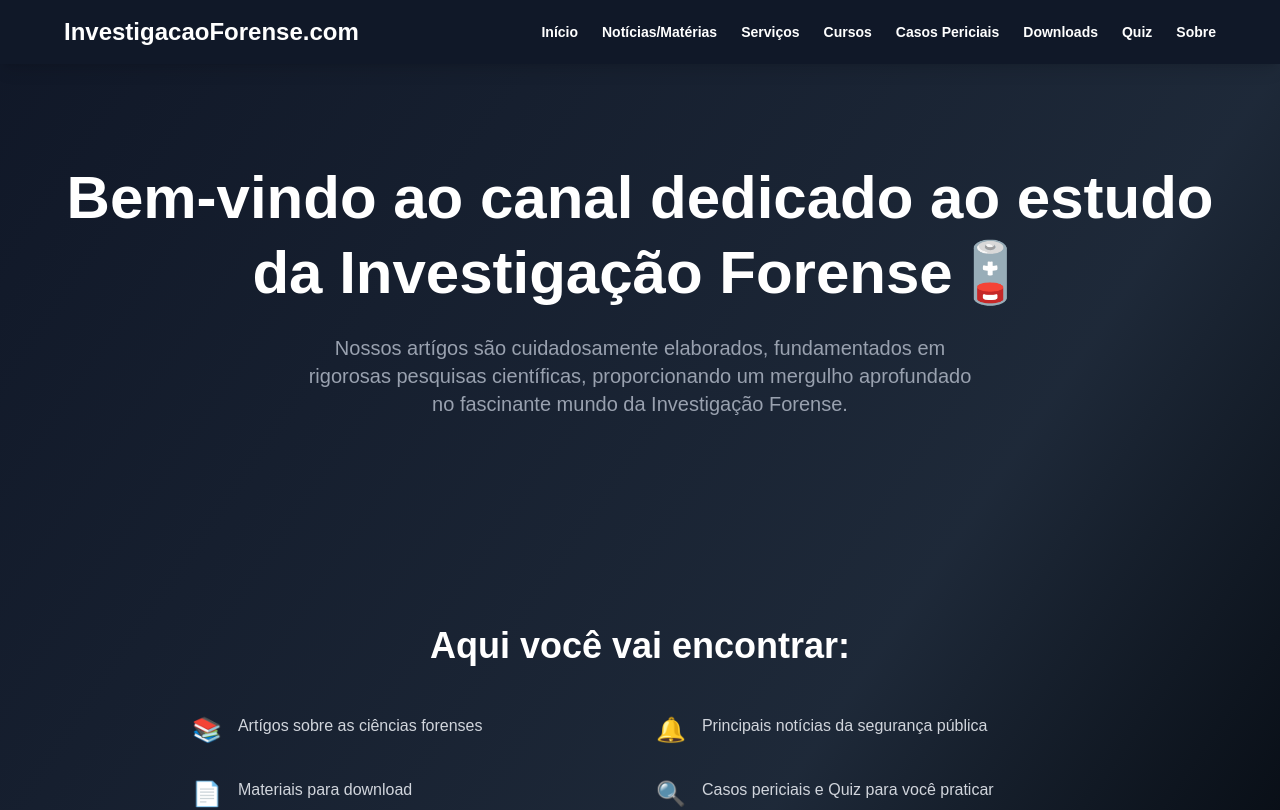
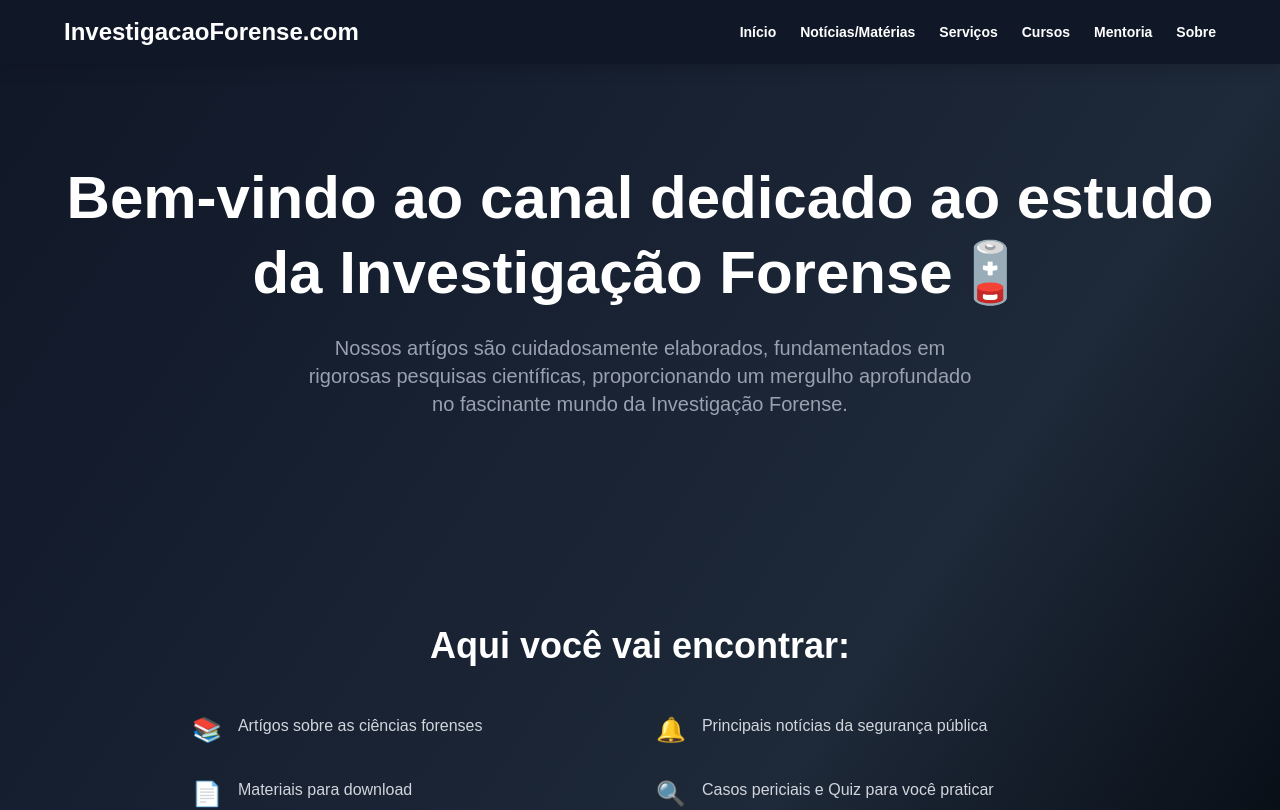
Before and after one commit to talesperito/investigacao-forense, a Next.js app: page / in a window 1280 px wide. Shown: the top 810 px of the page. Built offline with nearby package versions, Linux system fonts and the light colour scheme.

Commit message:
Remove unused links and add Mentoria link

```diff
--- a/app/layout.tsx
+++ b/app/layout.tsx
@@ -35,10 +35,8 @@ export default function RootLayout({
               <li><a href="/blog" className="hover:text-blue-400 transition">Notícias/Matérias</a></li>
               <li><a href="/servicos" className="hover:text-blue-400 transition">Serviços</a></li>
               <li><a href="/cursos" className="hover:text-blue-400 transition">Cursos</a></li>
-              <li><a href="/casos" className="hover:text-blue-400 transition">Casos Periciais</a></li>
-              <li><a href="/downloads" className="hover:text-blue-400 transition">Downloads</a></li>
-              <li><a href="/quiz" className="hover:text-blue-400 transition">Quiz</a></li>
-              <li><a href="/sobre" className="hover:text-blue-400 transition">Sobre</a></li>
+                               <li><a href="/landingpage" className="hover:text-blue-400 transition">Mentoria</a></li>
+            <li><a href="/sobre" className="hover:text-blue-400 transition">Sobre</a></li>
             </ul>
           </div>
         </nav>
```
